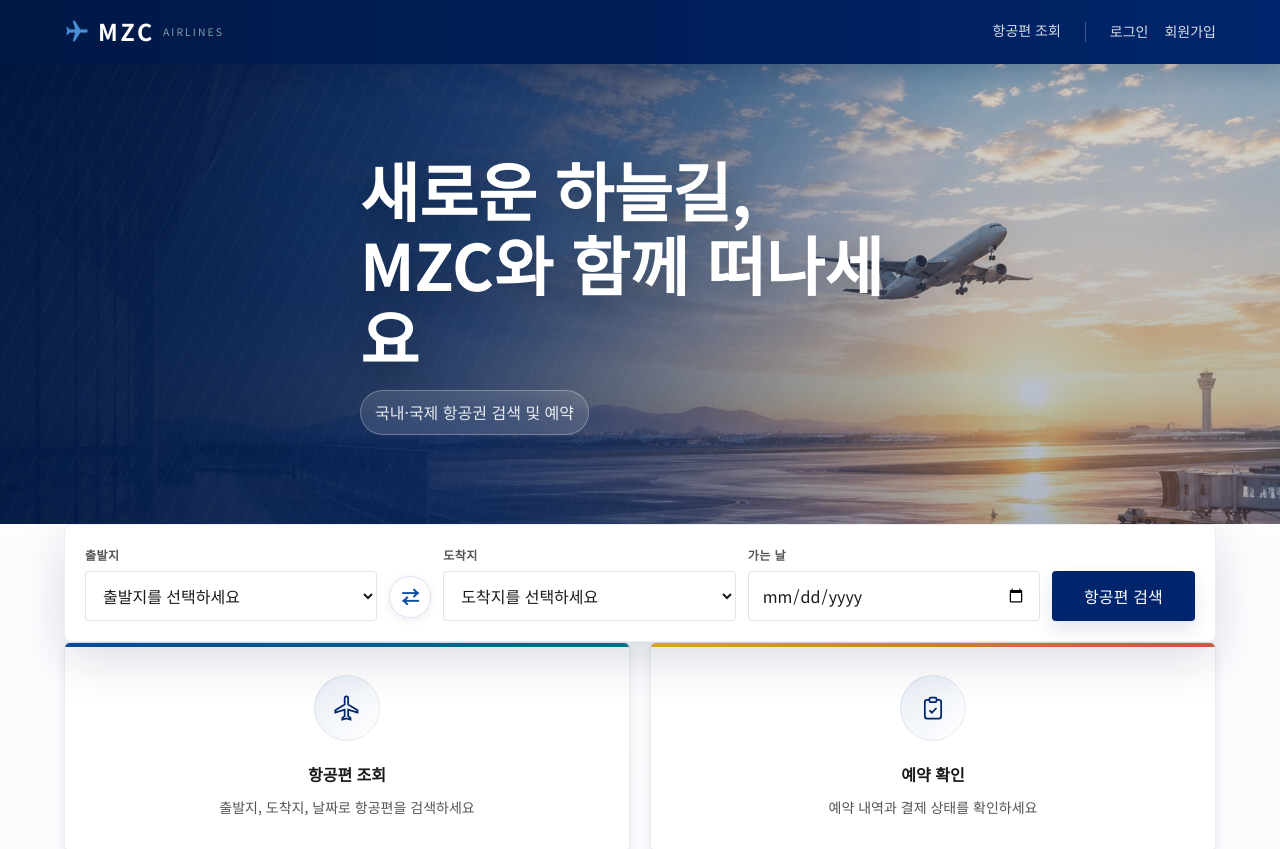
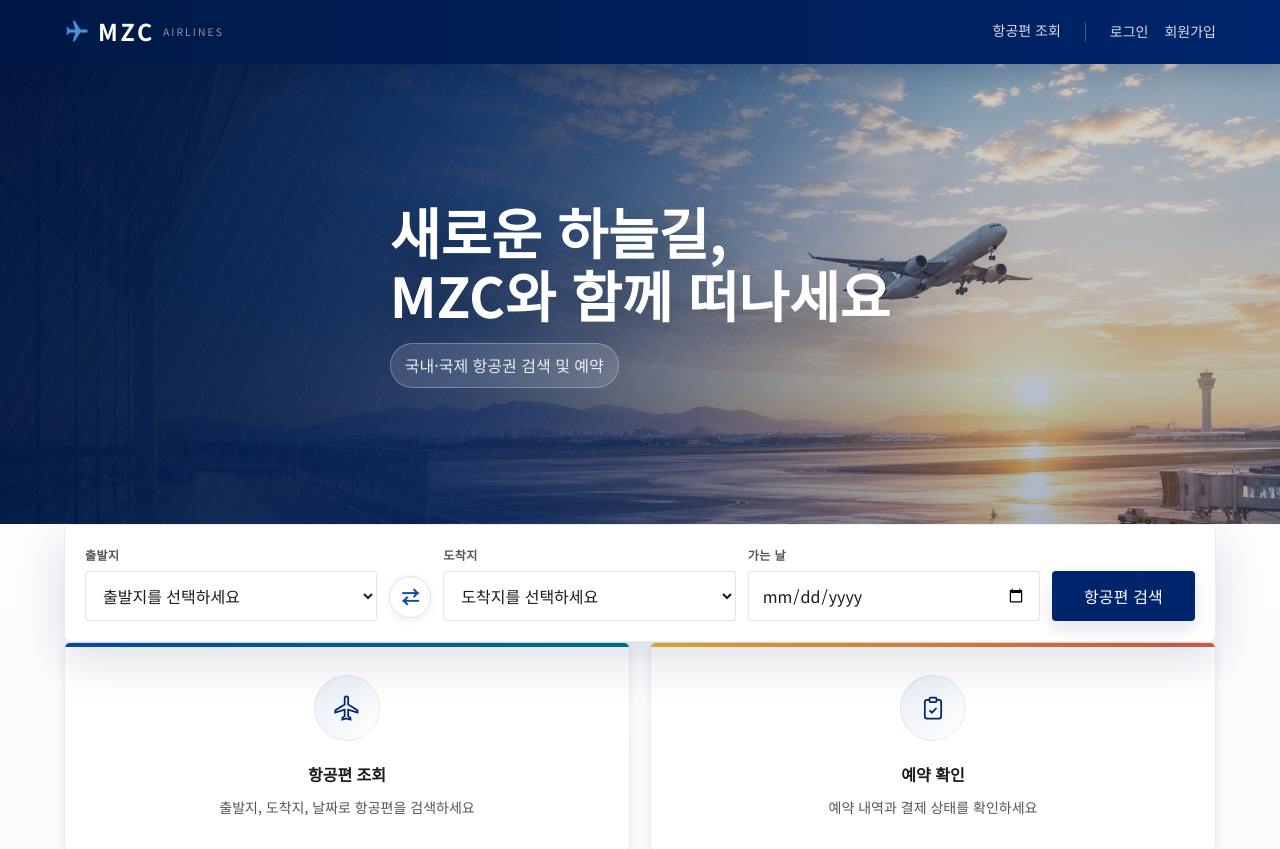
Before and after one commit to Megazone-Final/airline-frontend, a React (Vite) app: page / in a window 1280 px wide. Shown: the top 849 px of the page. Built offline with nearby package versions, Linux system fonts and the light colour scheme.

Commit message:
Fix hero title wrapping

```diff
--- a/src/pages/Home.css
+++ b/src/pages/Home.css
@@ -25,13 +25,17 @@
 }
 
 .hero-title {
-    max-width: 560px;
-    font-size: clamp(2.4rem, 5vw, 4.8rem);
+    max-width: 760px;
+    font-size: clamp(2.4rem, 4.3vw, 4.1rem);
     font-weight: 700;
     color: #ffffff;
     line-height: 1.15;
     margin-bottom: var(--space-4);
     text-shadow: 0 12px 36px rgba(0, 0, 0, 0.32);
+}
+
+.hero-title-nowrap {
+    white-space: nowrap;
 }
 
 .hero-sub {
@@ -138,6 +142,10 @@
 
     .hero-title {
         font-size: clamp(2rem, 9vw, 3rem);
+    }
+
+    .hero-title-nowrap {
+        white-space: normal;
     }
 
     .home-search {
--- a/src/pages/Home.jsx
+++ b/src/pages/Home.jsx
@@ -85,7 +85,7 @@ export default function Home() {
                 <div className="hero-content container">
                     <h1 className="hero-title">
                         새로운 하늘길,<br />
-                        MZC와 함께 떠나세요
+                        <span className="hero-title-nowrap">MZC와 함께 떠나세요</span>
                     </h1>
                     <p className="hero-sub">국내·국제 항공권 검색 및 예약</p>
                 </div>
```
Also changed, not shown: 4 other files (tests, documents, lock files or other folders).
